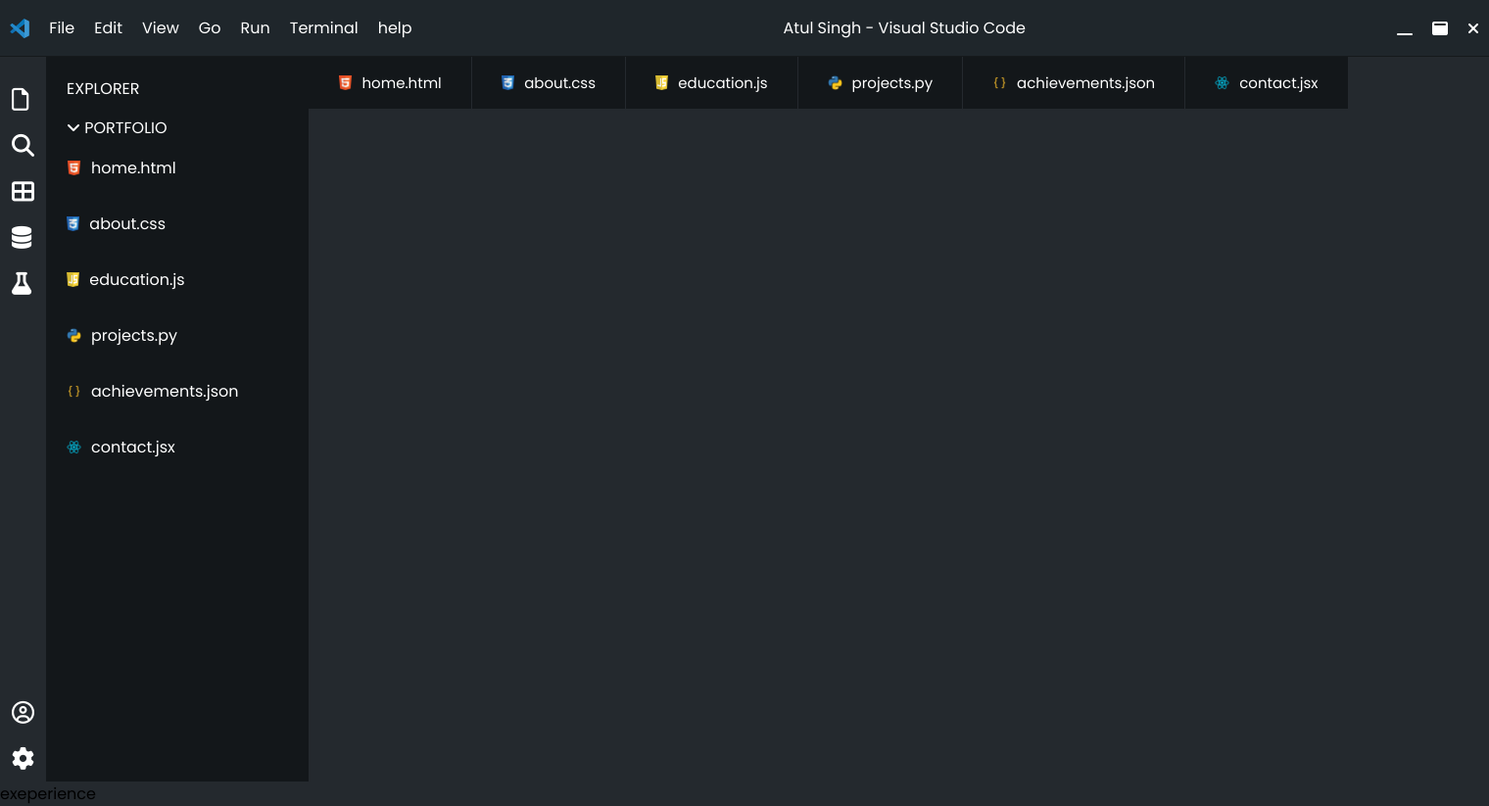
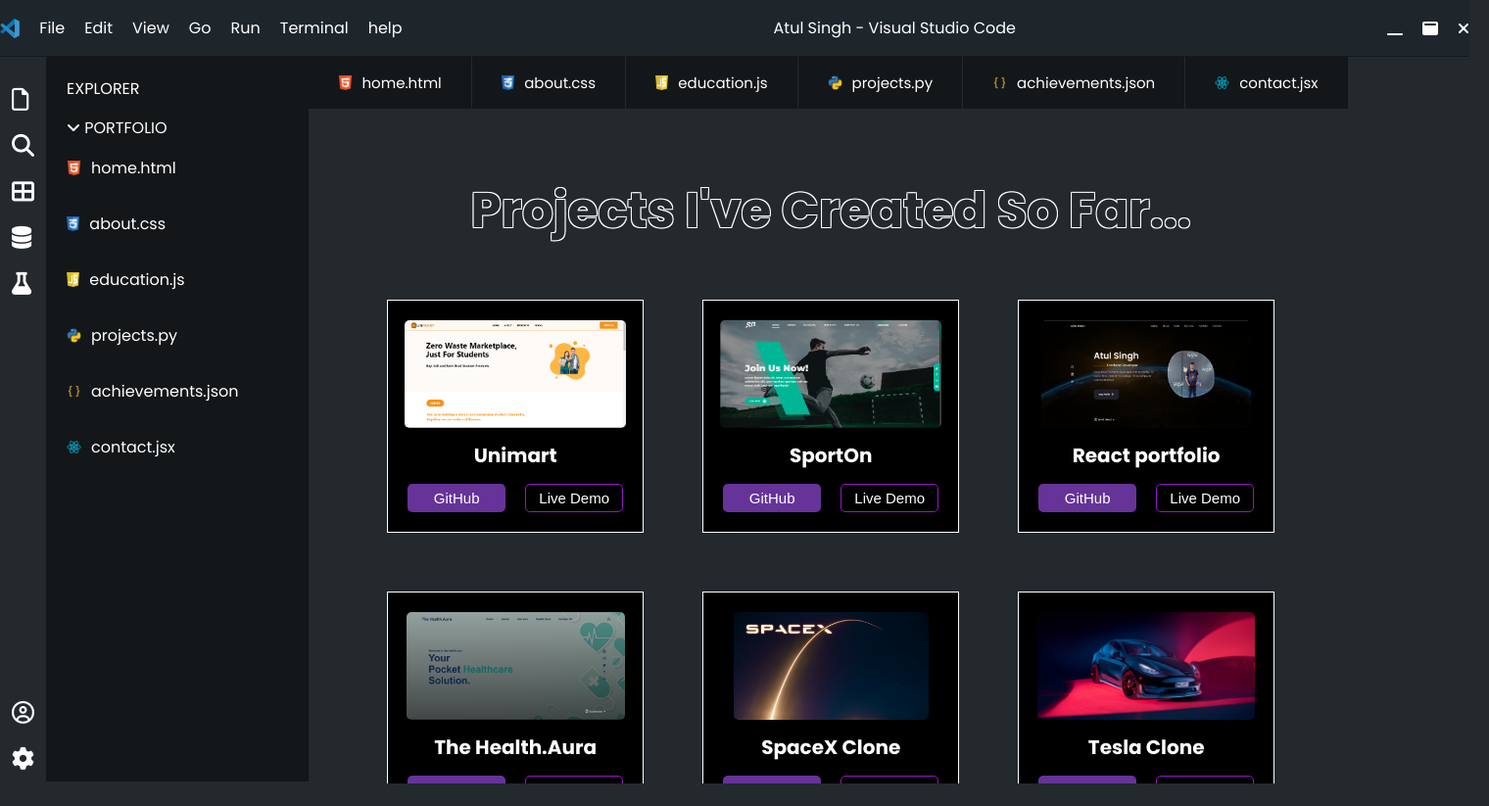
Before and after one commit to chatbot-1/Django-portfolio, a Django app: page /projects/ in a window 1520 px wide. Shown: the whole page at 98% size. After the commit the page ends 800 px from the top, so only its background shows below. Run offline with Django 4.2, Linux system fonts and the light colour scheme; some libraries are stand-ins or nearby versions.

Commit message:
new commit

```diff
--- a/portfolio/static/css/base.css
+++ b/portfolio/static/css/base.css
@@ -19,7 +19,8 @@ li{
   list-style: none;
 }
 .main-base{
-  position: sticky;
+  position: fixed;
+  z-index: 9999;
   top: 0;
 }
 .base {
--- a/portfolio/static/css/contact.css
+++ b/portfolio/static/css/contact.css
@@ -16,7 +16,7 @@
 .section1 ul li {
   font-size: 20px;
 }
-.section1 span {
+.section1 span a{
   /* font-weight: bold; */
   color: rgb(150, 21, 201);
 }
--- /dev/null
+++ b/portfolio/static/css/projects.css
@@ -0,0 +1,57 @@
+.projects {
+  position: absolute;
+  top: 18%;
+  left: 26%;
+}
+.project-section {
+  display: grid;
+  grid-template-columns: repeat(3, 1fr);
+  justify-content: center;
+  align-items: center;
+  gap: 60px;
+}
+.project-section h1 {
+  font-size: 20px;
+}
+.project-cards {
+  border: 0.5px solid white;
+  padding: 20px 10px;
+  display: flex;
+  flex-direction: column;
+  justify-content: center;
+  align-items: center;
+  color: white;
+  background-color: black;
+  backdrop-filter: blur(10px);
+}
+.pro-btns {
+  display: flex;
+}
+.pro-btns button {
+  width: 100px;
+  margin: 0 10px;
+  padding: 5px 10px;
+  background: none;
+  border: none;
+  font-size: 15px;
+  color: white;
+  border: 1px solid rgb(150, 21, 201);
+  cursor: pointer;
+  border-radius: 5px;
+}
+.project-cards img {
+  height: 110px;
+  border-radius: 5px;
+}
+.pro-btns .git-btn {
+  border: none;
+  background: rebeccapurple;
+}
+.pro-head {
+  color: #24292e;
+  text-shadow: -1px -1px 0 #fff, 1px -1px 0 #fff, -1px 1px 0 #fff,
+    1px 1px 0 #fff;
+  font-size: 50px;
+  text-align: center;
+  padding-bottom: 20px;
+}
--- a/portfolio/templates/projects.html
+++ b/portfolio/templates/projects.html
@@ -1,7 +1,77 @@
 {% extends 'base.html' %}
 
 {% block body %}
-    <div>
-        exeperience
+{% load static %}
+
+<link rel="stylesheet" href="{% static 'css/projects.css' %}">
+    <div class="projects">
+        <h1 class="pro-head">Projects I've Created So Far...</h1>
+
+        <div class="project-section">
+            <div class="project-cards">
+                <img src="{% static "images/unimart.png" %}" alt="">
+                <h1>Unimart</h1>
+                <div class="pro-btns">
+                    <button class="git-btn"><a href="https://github.com/notnotrachit/unimart">GitHub</a></button>
+                    <button><a href="https://unimart.rachitkhurana.repl.co/"></a>Live Demo</button>
+                </div>
+            </div>
+            <div class="project-cards">
+                <img src="{% static "images/sportOn.png" %}" alt="">
+                <h1>SportOn</h1>
+                <div class="pro-btns">
+                    <button class="git-btn"><a href="https://github.com/chatbot-1/sports-on-web">GitHub</a></button>
+                    <button><a href="https://sportsonweb.netlify.app/">Live Demo</a></button>
+                </div>
+            </div>
+            <div class="project-cards">
+                <img src="{% static "images/port.png" %}" alt="">
+                <h1>React portfolio</h1>
+                <div class="pro-btns">
+                    <button class="git-btn"><a href="https://github.com/chatbot-1/Portfolio">GitHub</a></button>
+                    <button><a href="https://atulsingh09.netlify.app/">Live Demo</a></button>
+                </div>
+            </div>
+            <div class="project-cards">
+                <img src="{% static "images/health.png" %}" alt="">
+                <h1>The Health.Aura</h1>
+                <div class="pro-btns">
+                    <button class="git-btn"><a href="https://github.com/chatbot-1/healthaura">GitHub</a></button>
+                    <button><a href="https://healthaura.netlify.app/">Live Demo</a></button>
+                </div>
+            </div>
+            <div class="project-cards">
+                <img src="{% static "images/space.png" %}" alt="">
+                <h1>SpaceX Clone</h1>
+                <div class="pro-btns">
+                    <button class="git-btn"><a href="https://github.com/chatbot-1/spaceX_clone">GitHub</a></button>
+                    <button><a href="http://atulsingh.me/spaceX_clone/">Live Demo</a></button>
+                </div>
+            </div>
+            <div class="project-cards">
+                <img src="{% static "images/tesla.jpg" %}" alt="">
+                <h1>Tesla Clone</h1>
+                <div class="pro-btns">
+                    <button class="git-btn"><a href="https://github.com/chatbot-1/tesla_webpage/tree/main">GitHub</a></button>
+                    <button><a href="http://atulsingh.me/tesla_webpage/">Live Demo</a></button>
+                </div>
+            </div>
+            <div class="project-cards">
+                <img src="{% static "images/black.png" %}" alt="">
+                <h1>Blackjack</h1>
+                <div class="pro-btns">
+                    <button class="git-btn"><a href="https://github.com/chatbot-1/blackjack">GitHub</a></button>
+                    <button><a href="http://atulsingh.me/blackjack/">Live Demo</a></button>
+                </div>
+            </div>
+            <div class="project-cards">
+                <img src="{% static "images/tutor.jpg" %}" alt="">
+                <h1>Tutor Valley</h1>
+                <div class="pro-btns">
+                    <button class="git-btn"><a href="https://github.com/chatbot-1/tutorValley">GitHub</a></button>
+                    <button><a href="http://atulsingh.me/tutorValley/">Live Demo</a></button>
+                </div>
+            </div>
+        </div>
     </div>
 {% endblock %}
```
Also changed, not shown: portfolio/templates/contact.html (+4 -4 lines), portfolio/static/images/black.png (added), portfolio/static/images/health.png (added), portfolio/static/images/port.png (added), portfolio/static/images/space.png (added), portfolio/static/images/sportOn.png (added), portfolio/static/images/sunrise.jpg (added), portfolio/static/images/tesla.jpg (added), portfolio/static/images/tutor.jpg (added), portfolio/static/images/unimart.png (added).
